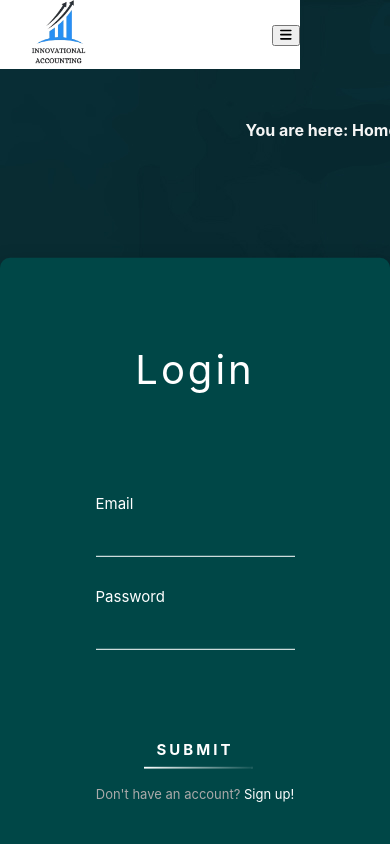
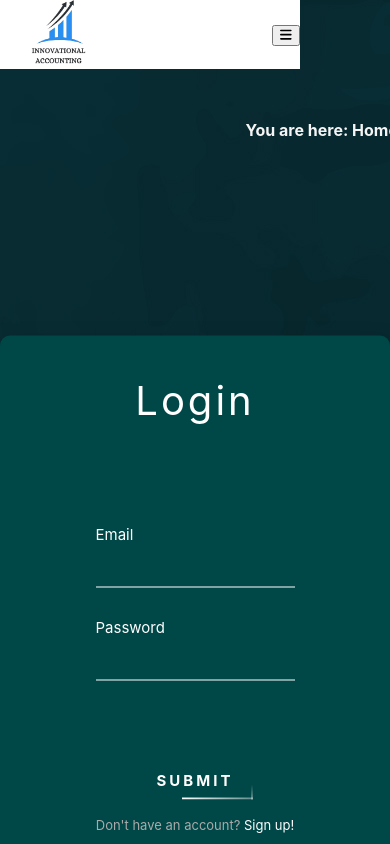
Before and after one commit to Pranjil97/gatpSolWebsite, a React (Create React App) app: page /login in a window 390 px wide. Shown: the top 844 px of the page. Built offline with nearby package versions, Linux system fonts and the light colour scheme.

Commit message:
login page update 5

```diff
--- a/src/Components/Css/login.css
+++ b/src/Components/Css/login.css
@@ -205,9 +205,9 @@
     justify-content: center;
     align-items: center;
     position: absolute;
-    /* top: 20%; */
+    top: 40%;
     width: 100%;
-    height: 100%;
+    height: fit-content;
     padding: 40px;
     margin: 20px auto;
     margin-top: 300px;
@@ -227,7 +227,7 @@
     font-size: 2.5rem;
     font-weight: 400;
     letter-spacing: 3px;
-    margin-top: -200px;
+    /* margin-top: -100px; */
     margin-bottom: 100px;
   }
 
```
